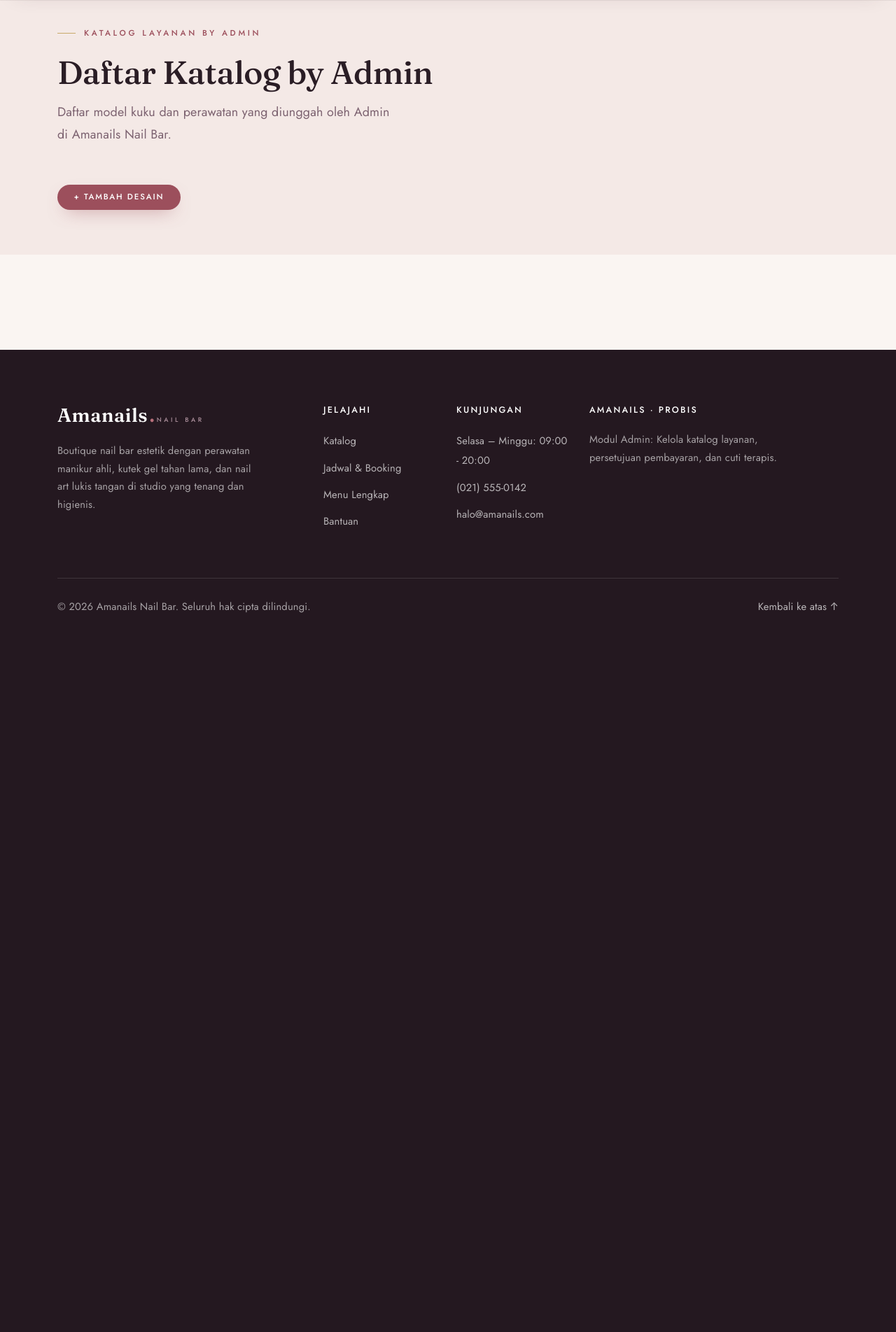
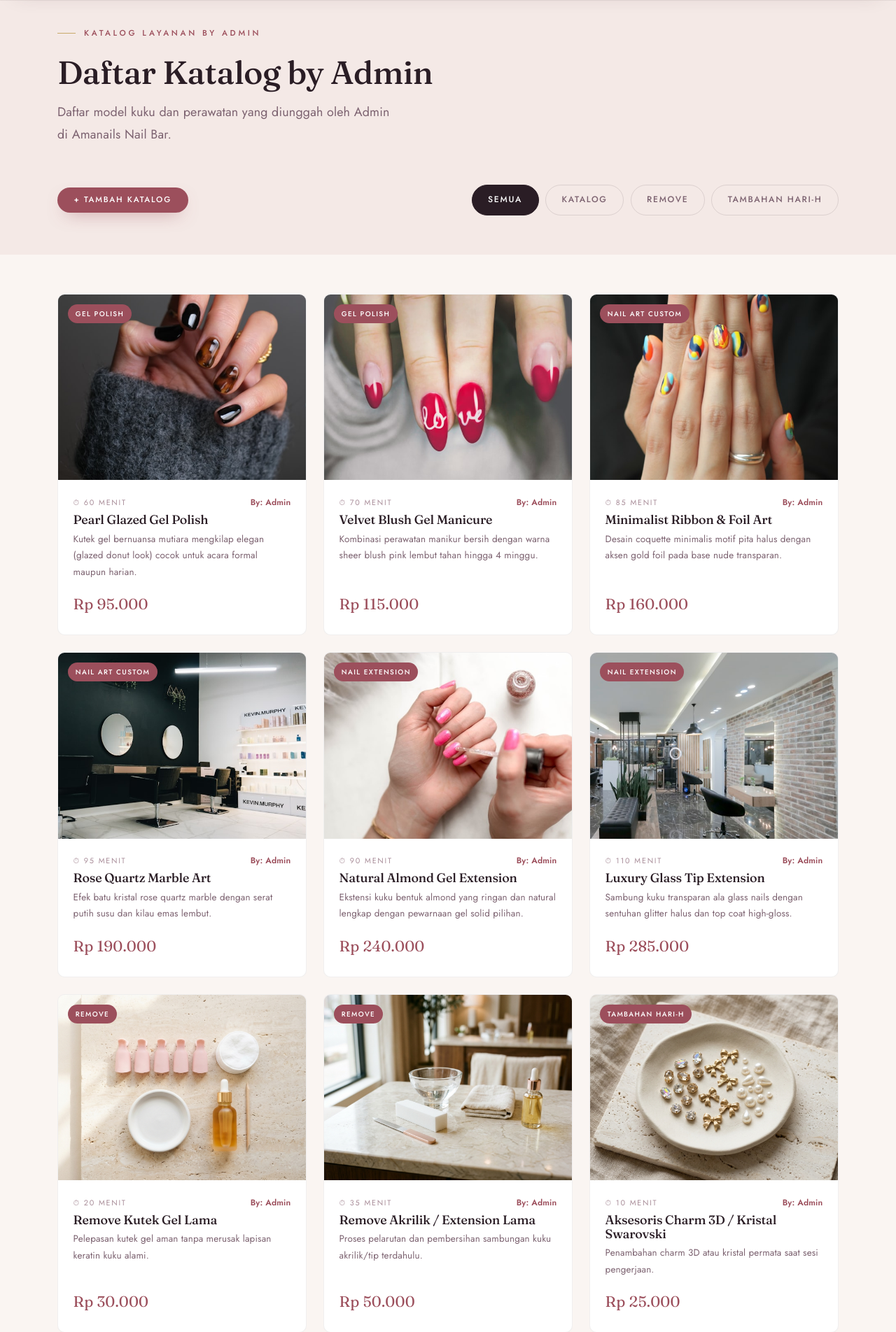
Before and after one commit to Mmayang06/Amanails, a Laravel app: page /admin/katalog in a window 1280 px wide. Shown: the part 63-1967 px from the top of the page at 70% size. Before the commit the page ends 939 px from the top, so only its background shows below. Run offline with Laravel 12, Linux system fonts and the light colour scheme; data comes from the database, SQL or seed files in the repository.

Commit message:
katalog admin done

```diff
--- a/app/Http/Controllers/AdminController.php
+++ b/app/Http/Controllers/AdminController.php
@@ -6,7 +6,9 @@ use App\Models\Appointment;
 use App\Models\Service;
 use Carbon\Carbon;
 use Illuminate\Http\JsonResponse;
+use Illuminate\Http\RedirectResponse;
 use Illuminate\Http\Request;
+use Illuminate\Support\Facades\Auth;
 use Illuminate\View\View;
 
 class AdminController extends Controller
@@ -186,14 +188,15 @@ class AdminController extends Controller
     {
         $categories = [
             ['id' => 'all', 'name' => 'Semua'],
-            ['id' => 'gel-polish', 'name' => 'Gel Polish'],
-            ['id' => 'nail-art-custom', 'name' => 'Nail art custom'],
-            ['id' => 'nail-extension', 'name' => 'Nail Extension'],
+            ['id' => 'catalog', 'name' => 'Katalog'],
+            ['id' => 'remove', 'name' => 'Remove'],
+            ['id' => 'addon', 'name' => 'Tambahan Hari-H'],
         ];
 
         $services = Service::where('is_active', true)
-            ->where('service_type', 'catalog')
             ->where('uploader_role', 'like', '%Admin%')
+            ->orderByRaw("CASE service_type WHEN 'catalog' THEN 0 WHEN 'remove' THEN 1 WHEN 'addon' THEN 2 ELSE 3 END")
+            ->orderBy('id')
             ->get()
             ->map(function (Service $svc): array {
                 return [
@@ -201,6 +204,7 @@ class AdminController extends Controller
                     'name' => $svc->name,
                     'category' => $svc->category,
                     'category_label' => $svc->category_label,
+                    'service_type' => $svc->service_type,
                     'price' => $svc->price,
                     'duration' => $svc->duration,
                     'image' => $svc->image_url,
@@ -214,4 +218,64 @@ class AdminController extends Controller
 
         return view('admin.katalog', compact('categories', 'services'));
     }
+
+    /**
+     * Simpan layanan / desain katalog baru dari Admin ke tabel services.
+     */
+    public function storeKatalog(Request $request): RedirectResponse
+    {
+        $validated = $request->validate([
+            'name' => ['required', 'string', 'max:255'],
+            'category' => ['required', 'in:gel-polish,nail-art-custom,nail-extension,remove,addon,manicure'],
+            'duration' => ['required', 'integer', 'min:0', 'max:600'],
+            'price' => ['required', 'integer', 'min:0'],
+            'image' => ['required', 'image', 'max:5120'],
+            'description' => ['nullable', 'string', 'max:2000'],
+        ], [
+            'name.required' => 'Nama model / layanan wajib diisi.',
+            'category.required' => 'Kategori layanan wajib dipilih.',
+            'duration.required' => 'Durasi pengerjaan wajib diisi.',
+            'price.required' => 'Harga layanan wajib diisi.',
+            'image.required' => 'Foto model / layanan wajib diunggah.',
+            'image.image' => 'File harus berupa gambar (JPG, PNG, WEBP).',
+        ]);
+
+        $categoryLabelMap = [
+            'gel-polish' => 'Gel Polish',
+            'nail-art-custom' => 'Nail art custom',
+            'nail-extension' => 'Nail Extension',
+            'remove' => 'Remove',
+            'addon' => 'Tambahan Hari-H',
+            'manicure' => 'Manicure',
+        ];
+
+        $serviceTypeMap = [
+            'gel-polish' => 'catalog',
+            'nail-art-custom' => 'catalog',
+            'nail-extension' => 'catalog',
+            'remove' => 'remove',
+            'addon' => 'addon',
+            'manicure' => 'manicure',
+        ];
+
+        $imagePath = $request->file('image')->store('nails', 'public');
+
+        Service::create([
+            'name' => $validated['name'],
+            'category' => $validated['category'],
+            'category_label' => $categoryLabelMap[$validated['category']] ?? ucwords(str_replace('-', ' ', $validated['category'])),
+            'service_type' => $serviceTypeMap[$validated['category']] ?? 'catalog',
+            'price' => (int) $validated['price'],
+            'duration' => (int) $validated['duration'],
+            'image' => $imagePath,
+            'uploaded_by' => Auth::user()?->name ?? 'Admin',
+            'uploader_role' => 'Admin',
+            'description' => $validated['description'] ?? null,
+            'is_active' => true,
+        ]);
+
+        return redirect()
+            ->route('admin.katalog')
+            ->with('success', 'Layanan "'.$validated['name'].'" berhasil disimpan dan ditampilkan ke halaman pelanggan!');
+    }
 }
--- a/app/Models/Service.php
+++ b/app/Models/Service.php
@@ -42,7 +42,20 @@ class Service extends Model
             return $this->image;
         }
 
-        // Render menggunakan Storage link (storage/nails/...)
-        return asset('storage/'.$this->image);
+        if (file_exists(public_path($this->image))) {
+            return asset($this->image);
+        }
+
+        if (file_exists(storage_path('app/public/'.$this->image))) {
+            return asset('storage/'.$this->image);
+        }
+
+        // Fallback untuk data seeder berawalan 'nails/...' agar tetap terbaca dari public/img/
+        $fallbackImg = 'img/'.basename($this->image);
+        if (file_exists(public_path($fallbackImg))) {
+            return asset($fallbackImg);
+        }
+
+        return asset('img/gallery-1.jpg');
     }
 }
--- a/resources/views/admin/katalog.blade.php
+++ b/resources/views/admin/katalog.blade.php
@@ -58,11 +58,18 @@
             </div>
           </div>
 
-          <!-- Action: Tambah Desain -->
-          <div class="mt-4 mb-2">
+          <div class="d-flex align-items-center justify-content-between flex-wrap gap-3 mt-4">
             <button type="button" class="lq-btn lq-btn-primary lq-btn-sm" data-bs-toggle="modal" data-bs-target="#modalTambahDesain">
-              + Tambah Desain
+              + Tambah Katalog
             </button>
+
+            <div class="lq-filters mb-0" style="justify-content: flex-end;">
+              @foreach($categories as $cat)
+                <button type="button" class="lq-filter-btn {{ $cat['id'] === 'all' ? 'is-active' : '' }}" data-service-filter="{{ $cat['id'] }}">
+                  {{ $cat['name'] }}
+                </button>
+              @endforeach
+            </div>
           </div>
         </div>
       </section>
@@ -70,10 +77,28 @@
       <!-- ===================== SERVICE CATALOG (Shop Grid Template) ===================== -->
       <section class="lq-section lq-bg-cream" style="padding-top:3.5rem; padding-bottom:5rem;">
         <div class="container">
+          @if(session('success'))
+            <div id="katalogSuccessAlert" class="alert alert-success mb-4" role="alert" style="background: #eef6ee; color: #2e6930; border: 1px solid #d4ebd4; border-radius: var(--lq-radius); padding: 0.9rem 1.15rem; font-size: 0.9rem; transition: opacity 0.4s ease;">
+              {{ session('success') }}
+            </div>
+          @endif
+
+          @if($errors->any())
+            <div class="alert alert-danger mb-4" role="alert" style="background: #fdf2f2; color: #a82323; border: 1px solid #f9d4d4; border-radius: var(--lq-radius); padding: 0.9rem 1.15rem; font-size: 0.9rem;">
+              <strong>Gagal menyimpan data:</strong>
+              <ul class="mb-0 mt-1 ps-3">
+                @foreach($errors->all() as $error)
+                  <li>{{ $error }}</li>
+                @endforeach
+              </ul>
+            </div>
+          @endif
+
           <div class="row g-4" id="serviceGrid">
             @foreach($services as $index => $item)
               <div class="col-md-6 col-lg-4 service-col"
                    data-category="{{ $item['category'] }}"
+                   data-service-type="{{ $item['service_type'] }}"
                    data-name="{{ strtolower($item['name']) }}"
                    data-desc="{{ strtolower($item['description']) }}">
 
@@ -173,54 +198,52 @@
                 <img id="previewSideImg" src="{{ asset('img/booking-side.jpg') }}" alt="Preview Model Kuku" width="720" height="900" loading="lazy" style="opacity: 1; transition: opacity 0.35s ease;">
               </div>
 
-              <!-- Sisi Kanan: Form Reservasi Style (Template Services) -->
+              <!-- Sisi Kanan: Form Input Layanan & Katalog (Sesuai Tabel services Database) -->
               <div class="lq-booking-form" style="max-height: 85vh; overflow-y: auto;">
-                <form data-booking-form novalidate id="formTambahDesain">
-                  <div class="lq-booking-success" data-booking-success role="status" aria-live="polite"></div>
+                <form action="{{ route('admin.katalog.store') }}" method="POST" enctype="multipart/form-data" id="formTambahDesain">
+                  @csrf
 
                   <div class="lq-field">
-                    <label for="ds-name">Nama Model / Desain <span class="req" aria-hidden="true">*</span></label>
-                    <input class="lq-input" type="text" id="ds-name" name="name" data-required aria-required="true" placeholder="Contoh: Marble Rose Gold Custom Art">
-                    <span class="lq-field-error">Silakan masukkan nama model desain.</span>
+                    <label for="ds-name">Nama Model / Layanan <span class="req" aria-hidden="true">*</span></label>
+                    <input class="lq-input" type="text" id="ds-name" name="name" value="{{ old('name') }}" required placeholder="Contoh: Marble Rose Gold Custom Art">
                   </div>
 
                   <div class="lq-field">
-                    <label for="ds-category">Pilihan Kategori Layanan <span class="req" aria-hidden="true">*</span></label>
-                    <select class="lq-select" id="ds-category" name="category" data-required aria-required="true">
-                      <option value="">Pilih kategori perawatan&hellip;</option>
-                      <option value="gel-polish">Gel Polish</option>
-                      <option value="nail-art-custom">Nail Art Custom</option>
-                      <option value="nail-extension">Nail Extension</option>
+                    <label for="ds-category">Kategori Layanan <span class="req" aria-hidden="true">*</span></label>
+                    <select class="lq-select" id="ds-category" name="category" required>
+                      <option value="">Pilih kategori layanan&hellip;</option>
+                      <option value="gel-polish" {{ old('category') === 'gel-polish' ? 'selected' : '' }}>Gel Polish</option>
+                      <option value="nail-art-custom" {{ old('category') === 'nail-art-custom' ? 'selected' : '' }}>Nail art custom</option>
+                      <option value="nail-extension" {{ old('category') === 'nail-extension' ? 'selected' : '' }}>Nail Extension</option>
+                      <option value="remove" {{ old('category') === 'remove' ? 'selected' : '' }}>Remove</option>
+                      <option value="addon" {{ old('category') === 'addon' ? 'selected' : '' }}>Tambahan Hari-H</option>
+                      <option value="manicure" {{ old('category') === 'manicure' ? 'selected' : '' }}>Manicure</option>
                     </select>
-                    <span class="lq-field-error">Silakan pilih kategori layanan.</span>
                   </div>
 
                   <div class="lq-field-row">
                     <div class="lq-field">
                       <label for="ds-duration">Durasi Pengerjaan (Menit) <span class="req" aria-hidden="true">*</span></label>
-                      <input class="lq-input" type="number" id="ds-duration" name="duration" data-required aria-required="true" placeholder="60" value="60">
-                      <span class="lq-field-error">Masukkan estimasi durasi pengerjaan.</span>
+                      <input class="lq-input" type="number" id="ds-duration" name="duration" min="0" required placeholder="60" value="{{ old('duration', 60) }}">
                     </div>
                     <div class="lq-field">
                       <label for="ds-price">Harga Layanan (Rp) <span class="req" aria-hidden="true">*</span></label>
-                      <input class="lq-input" type="number" id="ds-price" name="price" data-required aria-required="true" placeholder="Contoh: 150000" step="5000">
-                      <span class="lq-field-error">Silakan tentukan harga layanan.</span>
+                      <input class="lq-input" type="number" id="ds-price" name="price" min="0" step="5000" required placeholder="Contoh: 150000" value="{{ old('price') }}">
                     </div>
                   </div>
 
                   <div class="lq-field">
-                    <label for="ds-photo">Upload Foto Model Kuku <span class="req" aria-hidden="true">*</span></label>
-                    <input class="lq-input" type="file" id="ds-photo" name="photo" accept="image/*" data-required aria-required="true" style="padding: 0.65rem 0.9rem;">
-                    <span class="lq-field-error">Silakan pilih file foto model kuku.</span>
+                    <label for="ds-photo">Upload Foto Model / Layanan <span class="req" aria-hidden="true">*</span></label>
+                    <input class="lq-input" type="file" id="ds-photo" name="image" accept="image/*" required style="padding: 0.65rem 0.9rem;">
                   </div>
 
                   <div class="lq-field">
                     <label for="ds-desc">Deskripsi &amp; Detail Perawatan</label>
-                    <textarea class="lq-textarea" id="ds-desc" name="description" placeholder="Jelaskan detail perawatan, bahan kutek gel, ornamen 3D, atau gaya lukisan..."></textarea>
+                    <textarea class="lq-textarea" id="ds-desc" name="description" placeholder="Jelaskan detail perawatan, bahan kutek gel, ornamen 3D, atau teknik pengerjaan...">{{ old('description') }}</textarea>
                   </div>
 
-                  <button class="lq-btn lq-btn-primary lq-btn-block" type="submit">Simpan &amp; Terbitkan Desain</button>
-                  <p style="font-size:.78rem;color:var(--lq-mauve-soft);margin:1rem 0 0;text-align:center">Desain yang ditambahkan akan otomatis muncul di katalog publik Amanails Nail Bar.</p>
+                  <button class="lq-btn lq-btn-primary lq-btn-block" type="submit">Simpan &amp; Tampilkan ke Halaman Pelanggan</button>
+                  <p style="font-size:.78rem;color:var(--lq-mauve-soft);margin:1rem 0 0;text-align:center">Layanan yang ditambahkan akan tersimpan di database dan langsung tampil ke pelanggan.</p>
                 </form>
               </div>
             </div>
@@ -236,6 +259,32 @@
 
     <script>
       document.addEventListener('DOMContentLoaded', function () {
+        const filterButtons = document.querySelectorAll('[data-service-filter]');
+        const serviceCols = document.querySelectorAll('#serviceGrid .service-col');
+        const noResultsEl = document.getElementById('noResults');
+
+        filterButtons.forEach(function (btn) {
+          btn.addEventListener('click', function () {
+            const targetFilter = this.getAttribute('data-service-filter');
+
+            filterButtons.forEach(function (b) {
+              b.classList.toggle('is-active', b === btn);
+            });
+
+            let visibleCount = 0;
+            serviceCols.forEach(function (col) {
+              const svcType = col.getAttribute('data-service-type');
+              const match = targetFilter === 'all' || svcType === targetFilter;
+              col.style.display = match ? '' : 'none';
+              if (match) visibleCount++;
+            });
+
+            if (noResultsEl) {
+              noResultsEl.style.display = visibleCount === 0 ? 'block' : 'none';
+            }
+          });
+        });
+
         const photoInput = document.getElementById('ds-photo');
         const previewSideImg = document.getElementById('previewSideImg');
         const modalEl = document.getElementById('modalTambahDesain');
@@ -263,35 +312,20 @@
             modalEl.addEventListener('hidden.bs.modal', function () {
               previewSideImg.src = defaultSrc;
               previewSideImg.style.opacity = '1';
-              const successBox = formTambahDesain ? formTambahDesain.querySelector('[data-booking-success]') : null;
-              if (successBox) {
-                successBox.classList.remove('is-visible');
-                successBox.innerHTML = '';
-              }
             });
           }
         }
 
-        const formTambahDesain = document.getElementById('formTambahDesain');
-        if (formTambahDesain) {
-          formTambahDesain.addEventListener('submit', function (e) {
-            let allValid = true;
-            formTambahDesain.querySelectorAll('[data-required]').forEach(function (el) {
-              if (!(el.value || '').trim()) allValid = false;
-            });
-            if (allValid) {
-              const nameInput = document.getElementById('ds-name');
-              const nameVal = nameInput ? nameInput.value.trim() : 'Desain Baru';
-              setTimeout(function () {
-                const successBox = formTambahDesain.querySelector('[data-booking-success]');
-                if (successBox) {
-                  successBox.innerHTML = '<strong>Desain Berhasil Diterbitkan!</strong> Model "<em>' + nameVal + '</em>" telah disimpan dan otomatis tampil di katalog publik.';
-                  successBox.classList.add('is-visible');
-                }
-              }, 15);
-            }
-          });
+        const successAlert = document.getElementById('katalogSuccessAlert');
+        if (successAlert) {
+          setTimeout(function () {
+            successAlert.style.opacity = '0';
+            setTimeout(function () {
+              successAlert.remove();
+            }, 400);
+          }, 3500);
         }
+
       });
     </script>
   </body>
--- a/routes/web.php
+++ b/routes/web.php
@@ -45,4 +45,5 @@ Route::patch('/admin/pembayaran/{appointment}/approve', [AdminController::class,
 Route::patch('/admin/pembayaran/{appointment}/reject', [AdminController::class, 'rejectPembayaran'])->name('admin.pembayaran.reject');
 Route::get('/admin/cuti', [AdminController::class, 'cuti'])->name('admin.cuti');
 Route::get('/admin/katalog', [AdminController::class, 'katalog'])->name('admin.katalog');
+Route::post('/admin/katalog', [AdminController::class, 'storeKatalog'])->name('admin.katalog.store');
 Route::get('/admin/laporan', [AdminController::class, 'dashboard'])->name('admin.laporan');
```
Also changed, not shown: database/seeders/DatabaseSeeder.php (+98 -12 lines), public/img/services/addon-3d-charm.jpg (added), public/img/services/addon-biab.jpg (added), public/img/services/addon-chrome-aurora.jpg (added), public/img/services/addon-hand-massage.jpg (added), public/img/services/addon-nail-tip.jpg (added), public/img/services/express-manicure.jpg (added), public/img/services/no-manicure-natural.jpg (added), public/img/services/remove-acrylic.jpg (added), public/img/services/remove-gel-polish.jpg (added), public/img/services/russian-manicure.jpg (added), 2 other files.
